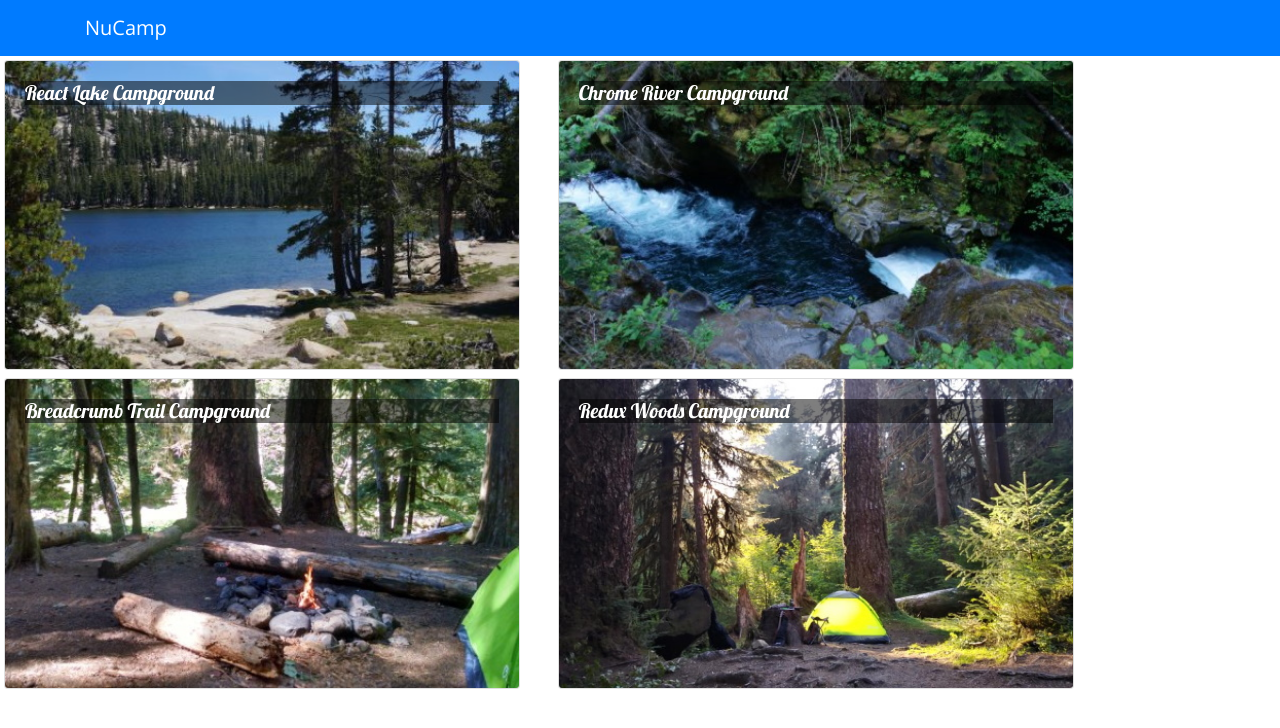
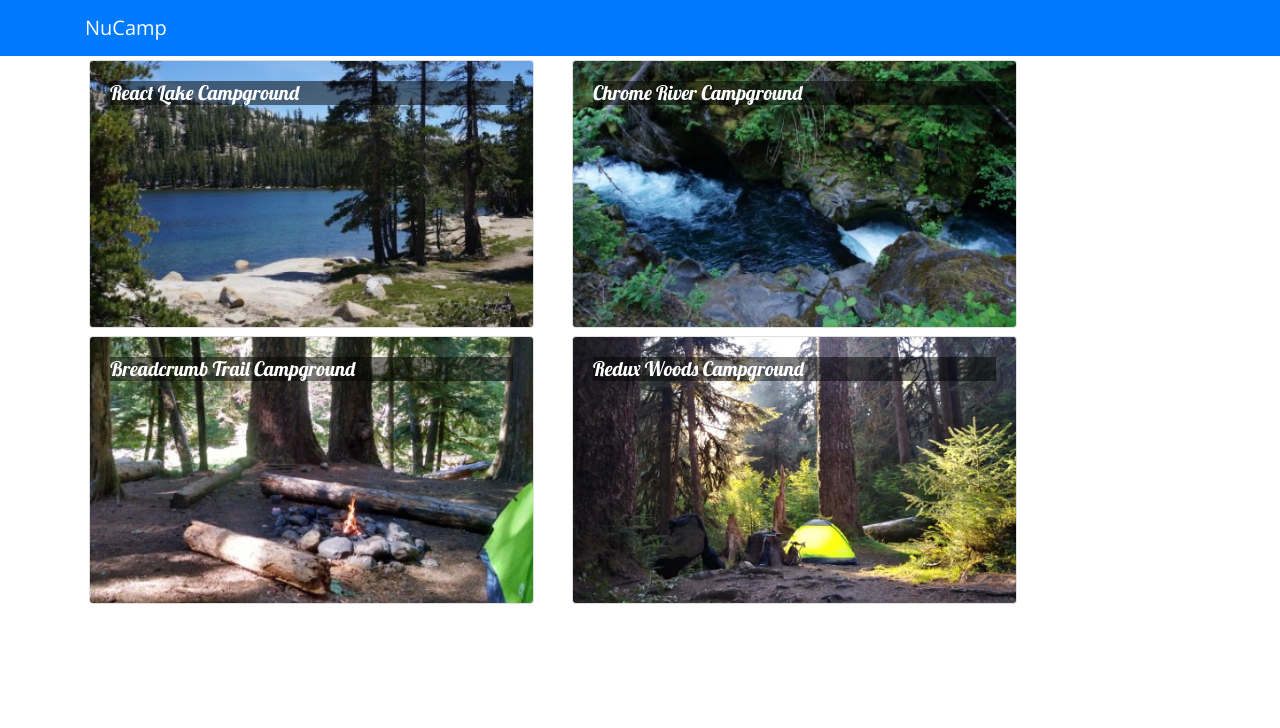
Before and after one commit to Ronan-Hess/nucampSiteReact, a React (Create React App) app: page / in a window 1280 px wide. Shown: the top 728 px of the page. Built offline with nearby package versions, Linux system fonts and the light colour scheme.

Commit message:
Presentational and Container Components

```diff
--- a/src/App.js
+++ b/src/App.js
@@ -1,26 +1,13 @@
 import React, { Component } from 'react';
-import { Navbar, NavbarBrand } from 'reactstrap';
-import Directory from './components/DirectoryComponent';
+import Main from './components/MainComponent';
 import './App.css';
-import { CAMPSITES } from './shared/campsites';
 
 class App extends Component {
-    constructor(props) {
-        super(props);
-        this.state = {
-            campsites: CAMPSITES
-        };
-    }
 
     render() {
         return (
             <div className="App">
-                <Navbar dark color="primary">
-                <div className="container">
-                    <NavbarBrand href="/">NuCamp</NavbarBrand>
-                </div>
-                </Navbar>
-                <Directory campsites={this.state.campsites} />
+                <Main />
             </div>
         );
     }
--- a/src/components/CampsiteInfoComponent.js
+++ b/src/components/CampsiteInfoComponent.js
@@ -46,9 +46,11 @@ class CampsiteInfo extends Component {
     render() {
         if (this.props.campsite) {
             return (
-                <div className="row">
-                    {this.renderCampsite(this.props.campsite)}
-                    {this.renderComments(this.props.campsite.comments)}
+                <div className="container">
+                    <div className="row">
+                        {this.renderCampsite(this.props.campsite)}
+                        {this.renderComments(this.props.campsite.comments)}
+                    </div>
                 </div>
             );
         } else {
--- a/src/components/DirectoryComponent.js
+++ b/src/components/DirectoryComponent.js
@@ -1,30 +1,16 @@
 import React, { Component } from 'react';
-import { Card, CardImg, CardImgOverlay, CardText, CardBody, CardTitle } from 'reactstrap';
-import CampsiteInfo from './CampsiteInfoComponent';
+import {Card, CardImg, CardImgOverlay, CardTitle} from 'reactstrap';
+
 
 
 class Directory extends Component {
-    constructor(props) {
-        super(props);
-        this.state = {
-            selectedCampsite: null
-        };
-    }
-
-    onCampsiteSelect(campsite) {
-        this.setState({selectedCampsite: campsite});
-    }
-
 
     render() {
+        const directory = this.props.campsites.map(campsite => {
+            return (
 
-        return (
-            <div>
-                <div className="row">
-                    {this.props.campsites.map(campsite => {
-                    return (
                 <div key={campsite.id} className="col-md-5 m-1">
-                            <Card onClick={() => this.onCampsiteSelect(campsite)}>
+                    <Card onClick={() => this.props.onClick(campsite.id)}>
                         <CardImg width="100%" src={campsite.image} alt={campsite.name} />
                         <CardImgOverlay>
                             <CardTitle>{campsite.name}</CardTitle>
@@ -32,9 +18,13 @@ class Directory extends Component {
                     </Card>
                 </div>
              );
-                    })}
+        });
+
+        return(
+            <div className="container">
+                <div className="row">
+                    {directory}
                 </div>
-                    <CampsiteInfo campsite={this.state.selectedCampsite}/>
             </div>
         );
     }
--- /dev/null
+++ b/src/components/MainComponent.js
@@ -0,0 +1,37 @@
+import React, { Component } from 'react';
+import { Navbar, NavbarBrand } from 'reactstrap';
+import Directory from './DirectoryComponent';
+import { CAMPSITES } from '../shared/campsites';
+import CampsiteInfo from './CampsiteInfoComponent';
+
+
+class Main extends Component {
+    constructor(props) {
+        super(props);
+        this.state = {
+            campsites: CAMPSITES,
+            selectedCampsite: null
+        };
+    }
+
+    onCampsiteSelect(campsiteId) {
+        this.setState({selectedCampsite: campsiteId});
+    }
+
+
+    render() {
+        return (
+            <div>
+                <Navbar dark color="primary">
+                <div className="container">
+                    <NavbarBrand href="/">NuCamp</NavbarBrand>
+                </div>
+                </Navbar>
+                <Directory campsites={this.state.campsites} onClick={campsiteId => this.onCampsiteSelect(campsiteId)} />
+                <CampsiteInfo campsite={this.state.campsites.filter(campsite => campsite.id === this.state.selectedCampsite )[0]} />
+            </div>
+        );
+    }
+}
+
+export default Main;
```
Lines whose indentation alone changed are shown as unchanged.
